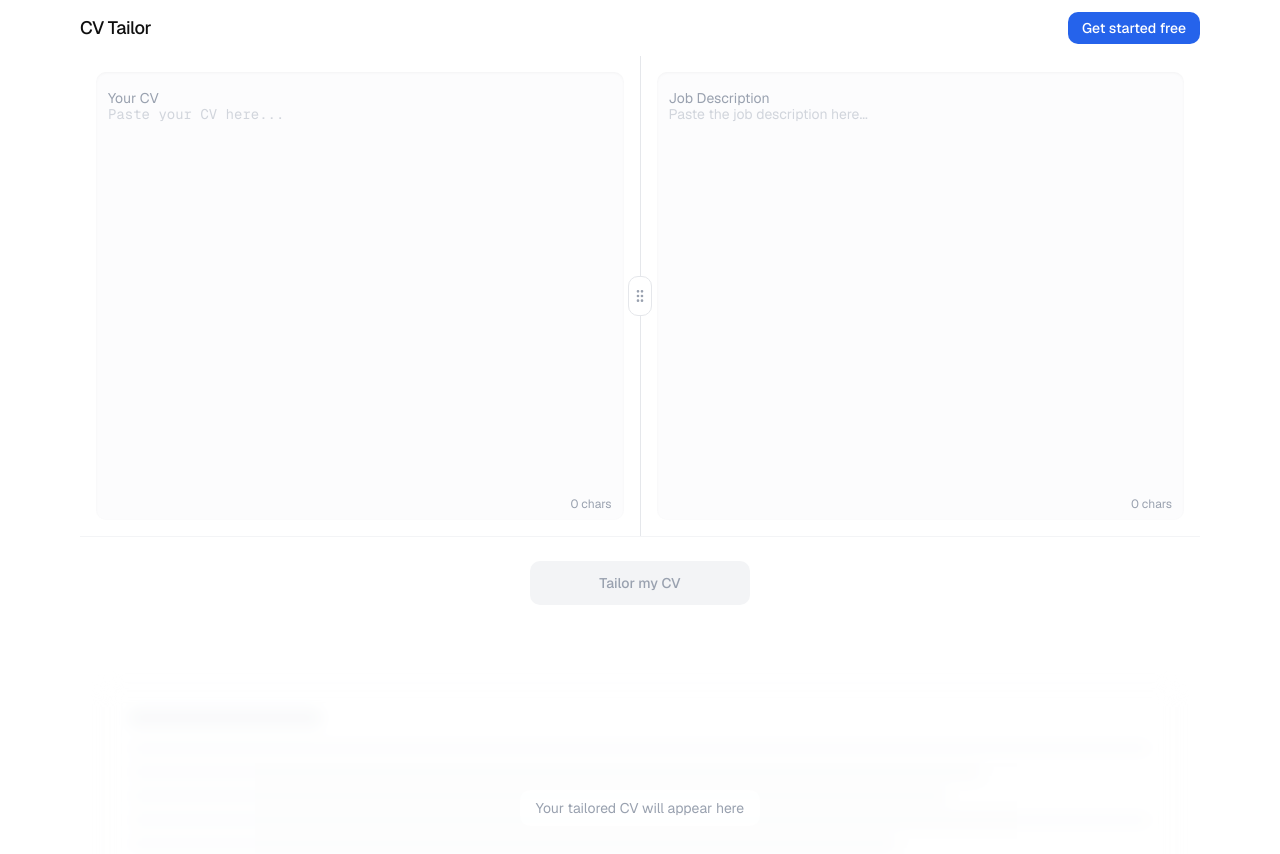
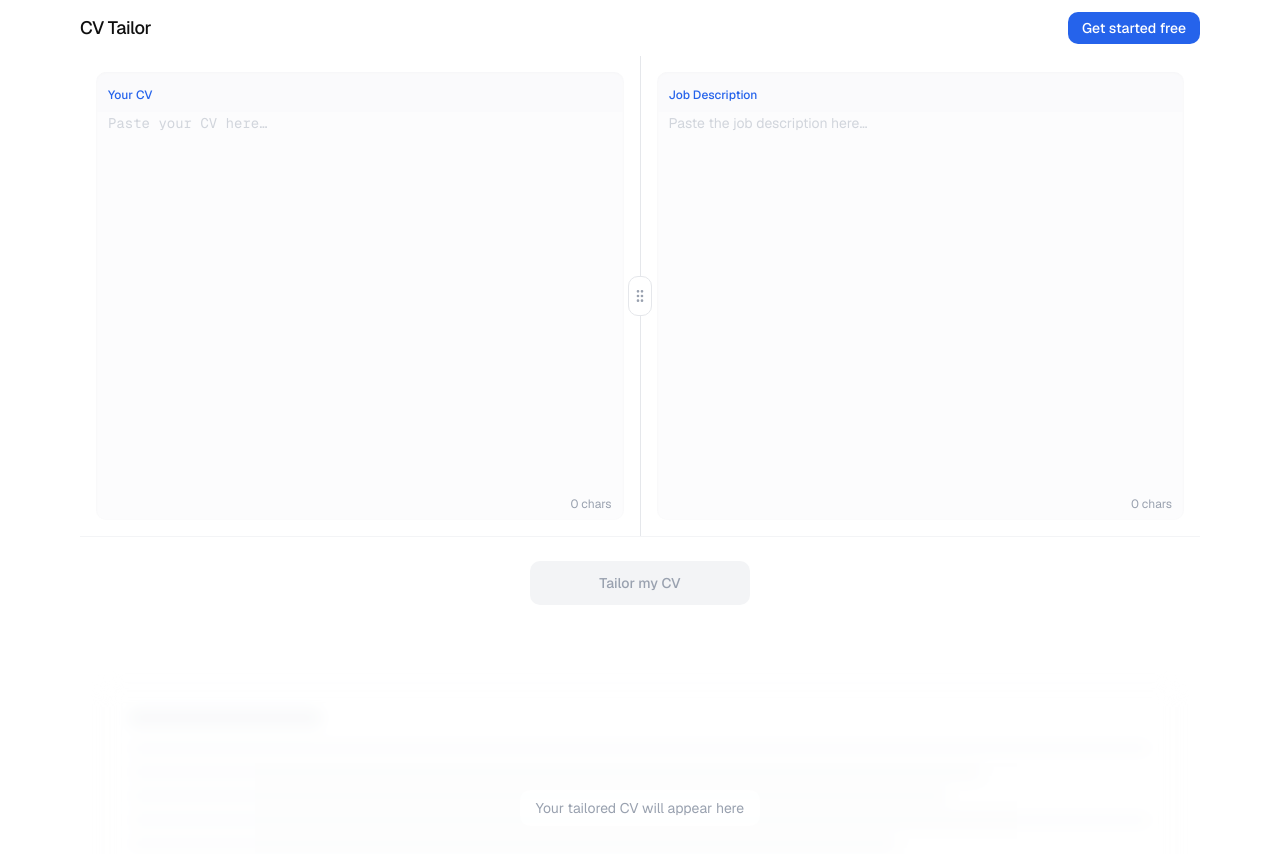
Before and after one commit to osedman/cvtailor-saas, a Next.js app: page / in a window 1280 px wide. Shown: the top 854 px of the page. Built offline with nearby package versions, Linux system fonts and the light colour scheme; no server answers.

Commit message:
Fix: label overlap in panels, CV formatting, results/pitches overlap

```diff
--- a/app/page.tsx
+++ b/app/page.tsx
@@ -170,12 +170,15 @@ export default function CVTailorPage() {
         <div className="pb-12">
           {results ? (
             <>
+              <div className="relative z-10 bg-white">
                 <ResultsTabs
                   results={results}
                   coverLetter={coverLetter}
                   loadingCoverLetter={loadingCoverLetter}
                   onGenerateCoverLetter={handleGenerateCoverLetter}
                 />
+              </div>
+              <div className="mt-2 border-t border-gray-100" />
               <InterviewPitches
                 pitches={pitches}
                 loading={loadingPitches}
--- a/components/cv-tailor/resizable-panels.tsx
+++ b/components/cv-tailor/resizable-panels.tsx
@@ -21,23 +21,13 @@ export function ResizablePanels({
   const [focusedPanel, setFocusedPanel] = useState<"left" | "right" | null>(null)
   const containerRef = useRef<HTMLDivElement>(null)
 
-  const handleMouseDown = useCallback(() => {
-    setIsDragging(true)
-  }, [])
-
-  const handleMouseMove = useCallback(
-    (e: React.MouseEvent) => {
+  const handleMouseDown = useCallback(() => setIsDragging(true), [])
+  const handleMouseMove = useCallback((e: React.MouseEvent) => {
     if (!isDragging || !containerRef.current) return
     const rect = containerRef.current.getBoundingClientRect()
-      const newLeftWidth = ((e.clientX - rect.left) / rect.width) * 100
-      setLeftWidth(Math.max(25, Math.min(75, newLeftWidth)))
-    },
-    [isDragging]
-  )
-
-  const handleMouseUp = useCallback(() => {
-    setIsDragging(false)
-  }, [])
+    setLeftWidth(Math.max(25, Math.min(75, ((e.clientX - rect.left) / rect.width) * 100)))
+  }, [isDragging])
+  const handleMouseUp = useCallback(() => setIsDragging(false), [])
 
   return (
     <div
@@ -47,94 +37,62 @@ export function ResizablePanels({
       onMouseUp={handleMouseUp}
       onMouseLeave={handleMouseUp}
     >
-      {/* Left Panel - Your CV */}
-      <div
-        className="flex flex-col p-4"
-        style={{ width: `${leftWidth}%` }}
-      >
-        <div
-          className={`relative flex-1 rounded-lg transition-all duration-150 ease-out ${
+      {/* Left Panel — Your CV */}
+      <div className="flex flex-col p-4" style={{ width: `${leftWidth}%` }}>
+        <div className={`relative flex-1 flex flex-col rounded-lg transition-all duration-150 ease-out bg-gray-50/50 overflow-hidden ${
           focusedPanel === "left"
             ? "shadow-[inset_0_2px_8px_rgba(0,0,0,0.06)] ring-1 ring-gray-200"
             : "shadow-[inset_0_1px_3px_rgba(0,0,0,0.04)]"
-          } bg-gray-50/50`}
-        >
-          <label
-            className={`absolute left-3 transition-all duration-150 ease-out pointer-events-none ${
-              focusedPanel === "left" || cvText
-                ? "top-2 text-xs text-[#2563eb] font-medium"
-                : "top-4 text-sm text-gray-400"
-            }`}
-          >
-            Your CV
-          </label>
+        }`}>
+          {/* Fixed label bar — always on top, never overlaps text */}
+          <div className="flex-shrink-0 px-3 pt-2.5 pb-1.5 bg-gray-50/50">
+            <span className="text-xs font-medium text-[#2563eb]">Your CV</span>
+          </div>
           <textarea
             value={cvText}
             onChange={(e) => setCvText(e.target.value)}
             onFocus={() => setFocusedPanel("left")}
             onBlur={() => setFocusedPanel(null)}
-            className="w-full h-full pt-8 px-3 pb-8 bg-transparent resize-none focus:outline-none font-mono text-sm text-[#0f0f0f] placeholder:text-gray-300"
-            placeholder={focusedPanel === "left" || cvText ? "" : "Paste your CV here..."}
+            className="flex-1 w-full px-3 pb-8 bg-transparent resize-none focus:outline-none font-mono text-sm text-[#0f0f0f] leading-relaxed placeholder:text-gray-300"
+            placeholder="Paste your CV here…"
           />
-          <span className="absolute bottom-2 right-3 text-xs text-gray-400">
+          <span className="absolute bottom-2 right-3 text-xs text-gray-400 pointer-events-none">
             {cvText.length.toLocaleString()} chars
           </span>
-          {!cvText && focusedPanel !== "left" && (
-            <span className="absolute top-4 left-[170px] text-sm text-gray-400 animate-typing-cursor">
-              |
-            </span>
-          )}
         </div>
       </div>
 
-      {/* Divider with drag handle */}
+      {/* Divider */}
       <div
-        className={`relative w-px bg-gray-200 cursor-col-resize group ${
-          isDragging ? "bg-[#2563eb]" : ""
-        }`}
+        className={`relative w-px cursor-col-resize group ${isDragging ? "bg-[#2563eb]" : "bg-gray-200"}`}
         onMouseDown={handleMouseDown}
       >
-        <div
-          className={`absolute top-1/2 left-1/2 -translate-x-1/2 -translate-y-1/2 w-6 h-10 flex items-center justify-center rounded-lg transition-all duration-150 ${
-            isDragging
-              ? "bg-[#2563eb] text-white"
-              : "bg-white border border-gray-200 text-gray-400 group-hover:border-gray-300 group-hover:text-gray-500"
-          }`}
-        >
+        <div className={`absolute top-1/2 left-1/2 -translate-x-1/2 -translate-y-1/2 w-6 h-10 flex items-center justify-center rounded-lg transition-all duration-150 ${
+          isDragging ? "bg-[#2563eb] text-white" : "bg-white border border-gray-200 text-gray-400 group-hover:border-gray-300 group-hover:text-gray-500"
+        }`}>
           <GripVertical className="w-4 h-4" />
         </div>
       </div>
 
-      {/* Right Panel - Job Description */}
-      <div
-        className="flex flex-col p-4"
-        style={{ width: `${100 - leftWidth}%` }}
-      >
-        <div
-          className={`relative flex-1 rounded-lg transition-all duration-150 ease-out ${
+      {/* Right Panel — Job Description */}
+      <div className="flex flex-col p-4" style={{ width: `${100 - leftWidth}%` }}>
+        <div className={`relative flex-1 flex flex-col rounded-lg transition-all duration-150 ease-out bg-gray-50/50 overflow-hidden ${
           focusedPanel === "right"
             ? "shadow-[inset_0_2px_8px_rgba(0,0,0,0.06)] ring-1 ring-gray-200"
             : "shadow-[inset_0_1px_3px_rgba(0,0,0,0.04)]"
-          } bg-gray-50/50`}
-        >
-          <label
-            className={`absolute left-3 transition-all duration-150 ease-out pointer-events-none ${
-              focusedPanel === "right" || jobDescription
-                ? "top-2 text-xs text-[#2563eb] font-medium"
-                : "top-4 text-sm text-gray-400"
-            }`}
-          >
-            Job Description
-          </label>
+        }`}>
+          <div className="flex-shrink-0 px-3 pt-2.5 pb-1.5 bg-gray-50/50">
+            <span className="text-xs font-medium text-[#2563eb]">Job Description</span>
+          </div>
           <textarea
             value={jobDescription}
             onChange={(e) => setJobDescription(e.target.value)}
             onFocus={() => setFocusedPanel("right")}
             onBlur={() => setFocusedPanel(null)}
-            className="w-full h-full pt-8 px-3 pb-8 bg-transparent resize-none focus:outline-none text-sm text-[#0f0f0f] placeholder:text-gray-300"
-            placeholder={focusedPanel === "right" || jobDescription ? "" : "Paste the job description here..."}
+            className="flex-1 w-full px-3 pb-8 bg-transparent resize-none focus:outline-none text-sm text-[#0f0f0f] leading-relaxed placeholder:text-gray-300"
+            placeholder="Paste the job description here…"
           />
-          <span className="absolute bottom-2 right-3 text-xs text-gray-400">
+          <span className="absolute bottom-2 right-3 text-xs text-gray-400 pointer-events-none">
             {jobDescription.length.toLocaleString()} chars
           </span>
         </div>
--- a/components/cv-tailor/results-tabs.tsx
+++ b/components/cv-tailor/results-tabs.tsx
@@ -4,6 +4,46 @@ import { useState, useRef, useEffect } from "react"
 import { Check, Download, AlertCircle, CheckCircle, Loader2, Sparkles } from "lucide-react"
 
 import type { TailorResult } from "@/lib/anthropic"
+
+/** Renders plain-text CV with visual hierarchy: bold section headers, indented bullets */
+function FormattedCV({ text }: { text: string }) {
+  const lines = text.split("\n")
+  return (
+    <div className="font-mono text-sm text-[#0f0f0f] leading-relaxed space-y-0.5">
+      {lines.map((line, i) => {
+        const trimmed = line.trim()
+        if (!trimmed) return <div key={i} className="h-3" />
+
+        // ALL-CAPS lines or lines ending with colon → section heading
+        const isHeading = /^[A-Z][A-Z\s&/,]+$/.test(trimmed) || /^[A-Z][A-Z\s&/,]+(:|–)/.test(trimmed)
+        // Bullet lines
+        const isBullet = /^[•\-\*·]/.test(trimmed)
+        // Name line (first non-empty line) — larger
+        const isFirst = lines.slice(0, i).every(l => !l.trim()) && i < 5
+
+        if (isFirst && !isBullet) {
+          return <p key={i} className="text-base font-bold text-[#0f0f0f] tracking-tight">{trimmed}</p>
+        }
+        if (isHeading) {
+          return <p key={i} className="text-xs font-bold uppercase tracking-widest text-gray-500 pt-4 pb-1 border-b border-gray-100">{trimmed}</p>
+        }
+        if (isBullet) {
+          return (
+            <p key={i} className="pl-4 text-gray-700">
+              <span className="text-[#2563eb] mr-2">•</span>
+              {trimmed.replace(/^[•\-\*·]\s*/, "")}
+            </p>
+          )
+        }
+        // Role/company line — slightly bolder
+        if (/\d{4}/.test(trimmed) && trimmed.length < 120) {
+          return <p key={i} className="font-medium text-[#0f0f0f]">{trimmed}</p>
+        }
+        return <p key={i} className="text-gray-700">{line}</p>
+      })}
+    </div>
+  )
+}
 
 interface ResultsTabsProps {
   results: TailorResult
@@ -56,7 +96,7 @@ export function ResultsTabs({ results, coverLetter, loadingCoverLetter, onGenera
   }
 
   return (
-    <div className="animate-slide-up">
+    <div className="animate-slide-up relative z-10 bg-white">
       {/* Tab bar */}
       <div className="relative border-b border-gray-100">
         <div className="flex gap-1">
@@ -132,24 +172,13 @@ export function ResultsTabs({ results, coverLetter, loadingCoverLetter, onGenera
               <button
                 onClick={handleCopy}
                 className={`px-3 py-1.5 text-sm rounded-lg transition-all duration-150 ${
-                  copied
-                    ? "bg-green-50 text-green-600"
-                    : "bg-gray-50 text-gray-600 hover:bg-gray-100"
+                  copied ? "bg-green-50 text-green-600" : "bg-gray-50 text-gray-600 hover:bg-gray-100"
                 }`}
               >
-                {copied ? (
-                  <span className="inline-flex items-center gap-1.5">
-                    <Check className="w-3.5 h-3.5" />
-                    Copied
-                  </span>
-                ) : (
-                  "Copy"
-                )}
+                {copied ? <span className="inline-flex items-center gap-1.5"><Check className="w-3.5 h-3.5" />Copied</span> : "Copy"}
               </button>
             </div>
-            <div className="prose prose-sm max-w-none leading-relaxed whitespace-pre-wrap text-[#0f0f0f]">
-              {results.tailoredCV}
-            </div>
+            <FormattedCV text={results.tailoredCV} />
             <button
               onClick={handleDownload}
               className="mt-6 inline-flex items-center gap-1.5 text-sm text-gray-400 hover:text-gray-600 transition-colors duration-150"
```
Also changed, not shown: 1 other file (tests, documents, lock files or other folders). Lines whose indentation alone changed are shown as unchanged.
